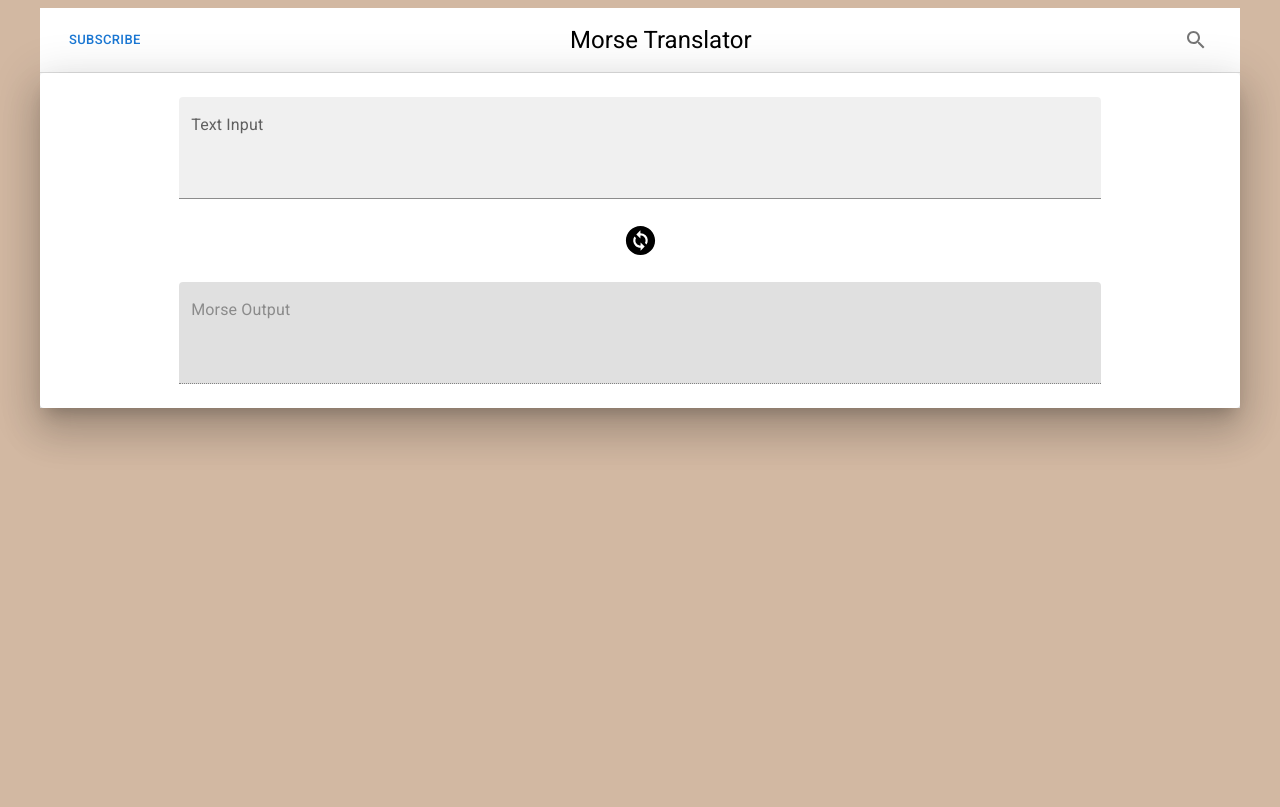
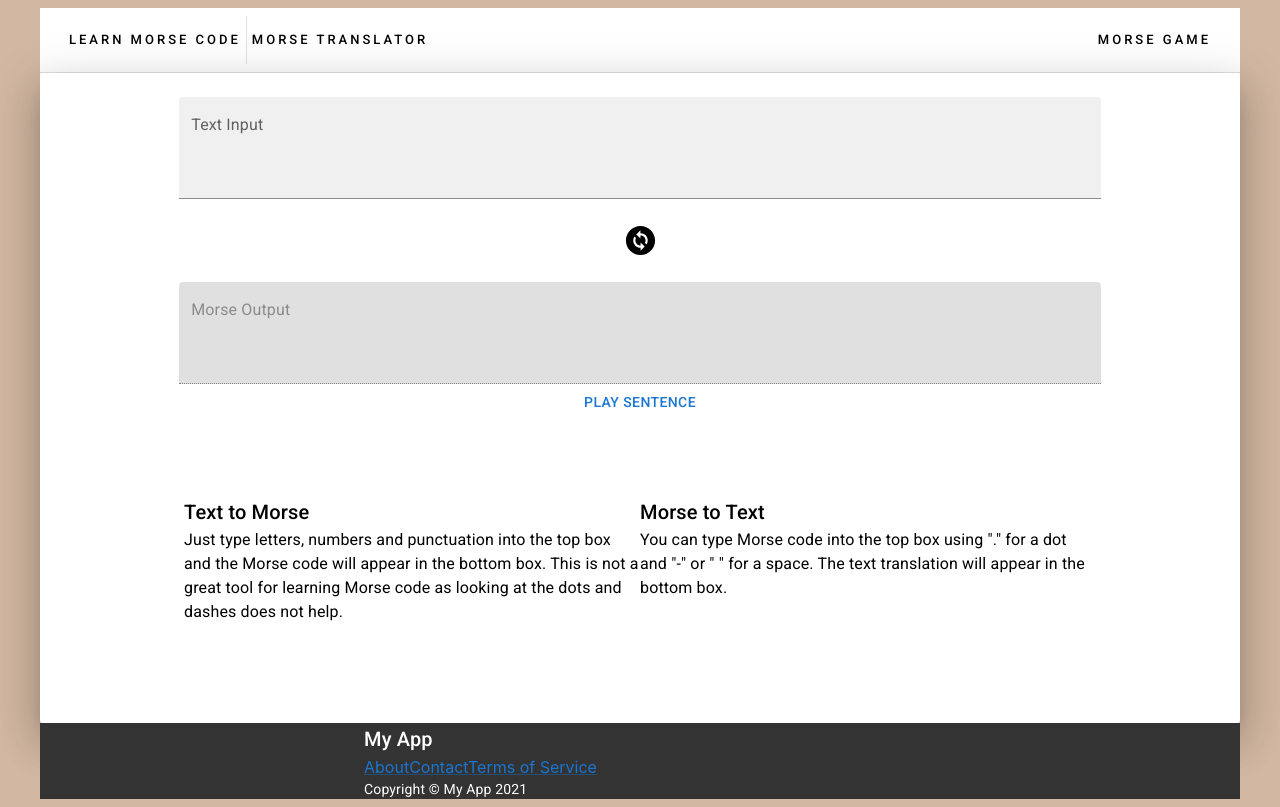
Before and after one commit to TudorTodea/Morse-Text-Translator, a React (Vite) app: page / in a window 1280 px wide. Built offline with nearby package versions, Linux system fonts and the light colour scheme.

Commit message:
added basic footer + morse code audio listener using web audio api

```diff
--- a/src/App.jsx
+++ b/src/App.jsx
@@ -1,5 +1,5 @@
 import { Container } from '@mui/system'
-
+import Footer from './components/Footer/Footer'
 import Morse from './components/Morse/Morse'
 import AppNavbar from './components/Navbar/navbar'
 
@@ -13,6 +13,7 @@ function App() {
    <Container maxWidth="lg" disableGutters sx={{ backgroundColor:'white', boxShadow: 3  }}>
    <AppNavbar/>
     <Morse/>
+    <Footer/>
    </Container>
    </>
   )
--- /dev/null
+++ b/src/components/Footer/Footer.jsx
@@ -0,0 +1,24 @@
+import React from 'react';
+import { Box, Container } from '@mui/system';
+
+import { Link, Typography } from '@mui/material';
+
+
+function Footer() {
+
+  return (
+    <Box sx={{ backgroundColor:'#333333',color:'white' }}>
+      <Container maxWidth="sm" >
+        <Typography variant="h6">My App</Typography>
+        <Box component="nav">
+          <Link href="#">About</Link>
+          <Link href="#">Contact</Link>
+          <Link href="#">Terms of Service</Link>
+        </Box>
+        <Typography variant="body2">Copyright © My App 2021</Typography>
+      </Container>
+    </Box>
+  );
+}
+
+export default Footer;
--- a/src/components/Morse/Morse.jsx
+++ b/src/components/Morse/Morse.jsx
@@ -1,5 +1,5 @@
 
-import { Paper, TextField } from '@mui/material'
+import { Button, Grid, Paper, TextField, Typography } from '@mui/material'
 import { Box } from '@mui/system'
 import React, { useEffect, useState } from 'react'
 import ChangeCircle from '@mui/icons-material/ChangeCircle';
@@ -12,6 +12,17 @@ const Morse = () => {
   const [textOutput,setTextOutput]=useState('');
   const [swap,setSwap]=useState(false);
 
+  const FREQUENCY = 440;
+  let DOT_TIME = 60;
+  let DASH_TIME = DOT_TIME * 3;
+  let SYMBOL_BREAK = DOT_TIME;
+  let LETTER_BREAK = DOT_TIME * 3;
+  let WORD_BREAK = DOT_TIME * 7;
+  let note_context;
+  let note_node;
+  let gain_node;
+  let audioContextInitialized = false;
+
 const inputChange=(e)=>{
   if(swap){
     setMorseInput(e.target.value)
@@ -19,6 +30,92 @@ const inputChange=(e)=>{
     setTextInput(e.target.value.toLowerCase())
   }
 
+}
+
+function convertAsciiCharToMorse(asciiChar) {
+  return TextToMorseDict[asciiChar.toUpperCase()];
+}
+
+
+function convertAsciiWordToMorse(asciiWord) {
+  return asciiWord.split('').map(convertAsciiCharToMorse);
+}
+
+function convertAsciiSentenceToMorse(asciiSentence) {
+  let splitSentence = asciiSentence.toUpperCase().split(' ');
+  return splitSentence.map(convertAsciiWordToMorse);
+}
+
+function initializeAudioContext() {
+  note_context = new AudioContext();
+  note_node = note_context.createOscillator();
+ gain_node = note_context.createGain();
+ note_node.frequency.value = FREQUENCY.toFixed(2);
+ gain_node.gain.value = 0;
+ note_node.connect(gain_node);
+ gain_node.connect(note_context.destination);
+ note_node.start();
+ audioContextInitialized = true;
+
+}
+useEffect(()=>{
+
+  initializeAudioContext();
+},[])
+
+function startNotePlaying() {
+
+  gain_node.gain.setTargetAtTime(0.1, 0, 0.001)
+}
+
+function stopNotePlaying() {
+
+  gain_node.gain.setTargetAtTime(0, 0, 0.001)
+}
+
+function sleep(ms) {
+  return new Promise(resolve => setTimeout(resolve, ms));
+}
+
+async function playDash() {
+  startNotePlaying();
+  await sleep(DASH_TIME);
+  stopNotePlaying();
+}
+
+async function playDot() {
+  startNotePlaying();
+  await sleep(DOT_TIME);
+  stopNotePlaying();
+}
+
+async function playLetter(letter) {
+  if (!audioContextInitialized) {
+    initializeAudioContext();
+  }
+  for (let i = 0; i < letter.length; i++) {
+    if (letter[i] == '-') {
+      await playDash();
+    } else if (letter[i] == '.') {
+      await playDot();
+    }
+    await sleep(SYMBOL_BREAK);
+  }
+}
+
+async function playWord(word) {
+
+  for (let i = 0; i < word.length; i++) {
+    await playLetter(word[i]);
+    await sleep(LETTER_BREAK);
+  }
+}
+
+async function playSentence(sentence) {
+  for (let i = 0; i < sentence.length; i++) {
+    await playWord(sentence[i]);
+    await sleep(WORD_BREAK);
+  }
 }
 
 useEffect(()=>{
@@ -42,6 +139,13 @@ useEffect(()=>{
    setMorseOutput(result)}
 },[textInput,morseInput])
 
+function inputSwap(){
+  setSwap(!swap);
+  setMorseInput('');
+  setTextInput('');
+  setMorseOutput('');
+  setTextOutput('');
+}
   return (
     <Paper  elevation={24} sx={{ color:'black' }}>
       <Box p={3} sx={{ display:'flex' ,justifyContent:'center',alignItems:'center',flexDirection:'column' }}>
@@ -56,7 +160,7 @@ useEffect(()=>{
           sx={{ width:'80%' }}
         />
 
-        <ChangeCircle fontSize='large' sx={{ marginTop:3, marginBottom:3,cursor:'pointer' }}onClick={()=>setSwap(!swap)}/>
+        <ChangeCircle fontSize='large' sx={{ marginTop:3, marginBottom:3,cursor:'pointer' }}onClick={inputSwap}/>
 
         <TextField
           id="filled-multiline-static"
@@ -68,6 +172,33 @@ useEffect(()=>{
           value={swap?textOutput:morseOutput}
           disabled
         />
+        <Box sx={{ display:'flex' }}>
+          <Button  onClick={()=>playSentence(convertAsciiSentenceToMorse(textInput))}>
+            Play sentence
+          </Button>
+          </Box>
+        <Grid container sx={{ padding:{md:' 75px 120px 75px 120px',xs:'50px 0px 50px 0px' }}}>
+          <Grid item md={6}  xs={12} sx={{ display:'flex', alignItems:'flex-start',justifyContent:'flex-start',flexDirection:'column' }}>
+            <Typography variant='h6'>
+            Text to Morse
+
+            </Typography>
+            <Typography>
+            Just type letters, numbers and punctuation into the top box and the Morse code will appear in the bottom box. This is not a great tool for learning Morse code as looking at the dots and dashes does not help.
+            </Typography>
+          </Grid>
+
+          <Grid item md={6}  xs={12} sx={{ display:'flex', alignItems:'flex-start',justifyContent:'flex-start',flexDirection:'column' }}>
+            <Typography variant='h6'>
+            Morse to Text
+
+            </Typography>
+            <Typography>
+            You can type Morse code into the top box using "." for a dot and "-" or " " for a space. The text translation will appear in the bottom box.
+            </Typography>
+          </Grid>
+
+        </Grid>
       </Box>
     </Paper>
   )
--- a/src/components/Navbar/navbar.jsx
+++ b/src/components/Navbar/navbar.jsx
@@ -1,16 +1,16 @@
 import * as React from 'react';
 import Toolbar from '@mui/material/Toolbar';
 import Button from '@mui/material/Button';
-import IconButton from '@mui/material/IconButton';
-import SearchIcon from '@mui/icons-material/Search';
 import Typography from '@mui/material/Typography';
-import Link from '@mui/material/Link';
+import { Divider } from '@mui/material';
 const AppNavbar = () => {
   return (
 
     <>
      <Toolbar sx={{ borderBottom: 1, borderColor: 'divider' }}>
-        <Button size="small">Subscribe</Button>
+        <Button size="small" sx={{ letterSpacing:'3px',color:'black' }}>Learn Morse Code</Button>
+        <Divider orientation="vertical" variant="middle" flexItem />
+        <Button size="small" sx={{ letterSpacing:'3px',color:'black' }}>Morse Translator</Button>
         <Typography
           component="h2"
           variant="h5"
@@ -18,12 +18,11 @@ const AppNavbar = () => {
           align="center"
           noWrap
           sx={{ flex: 1 }}
+          letterSpacing={5}
         >
-         Morse Translator
+
         </Typography>
-        <IconButton>
-          <SearchIcon />
-        </IconButton>
+        <Button size="small" sx={{ letterSpacing:'3px',color:'black' }}>Morse Game</Button>
 
       </Toolbar>
 
```
